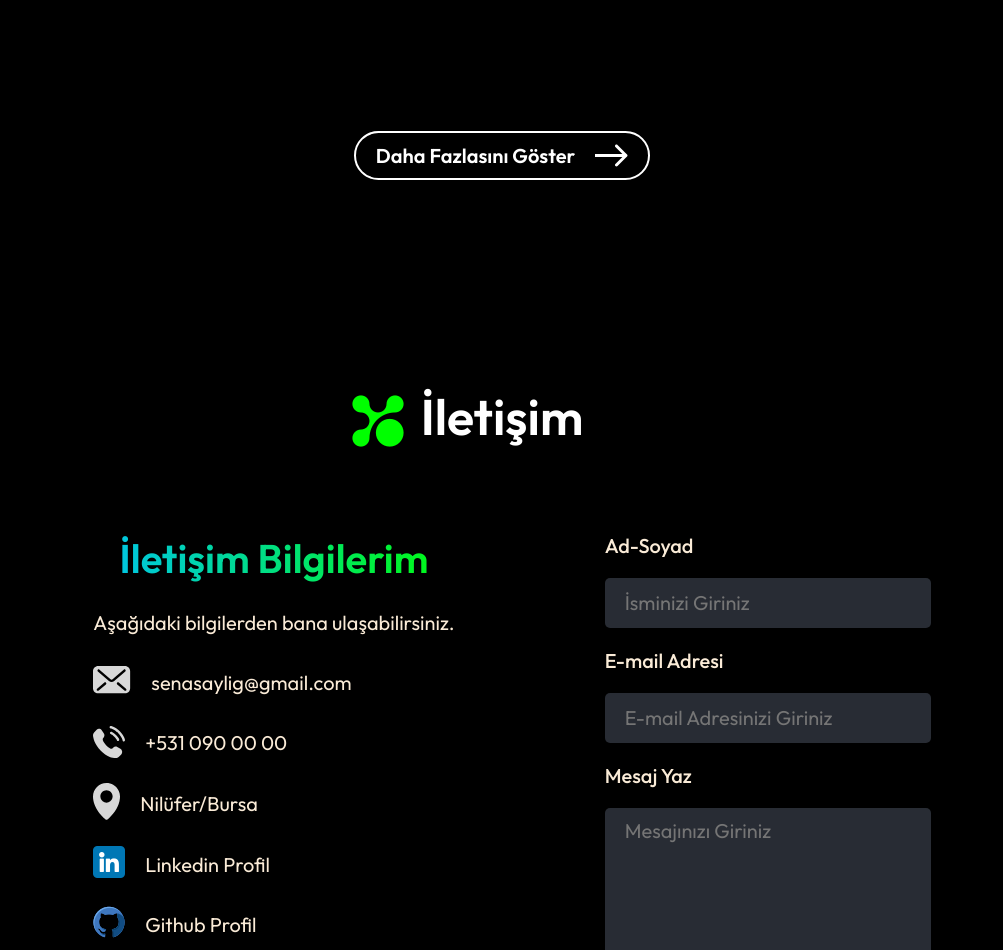
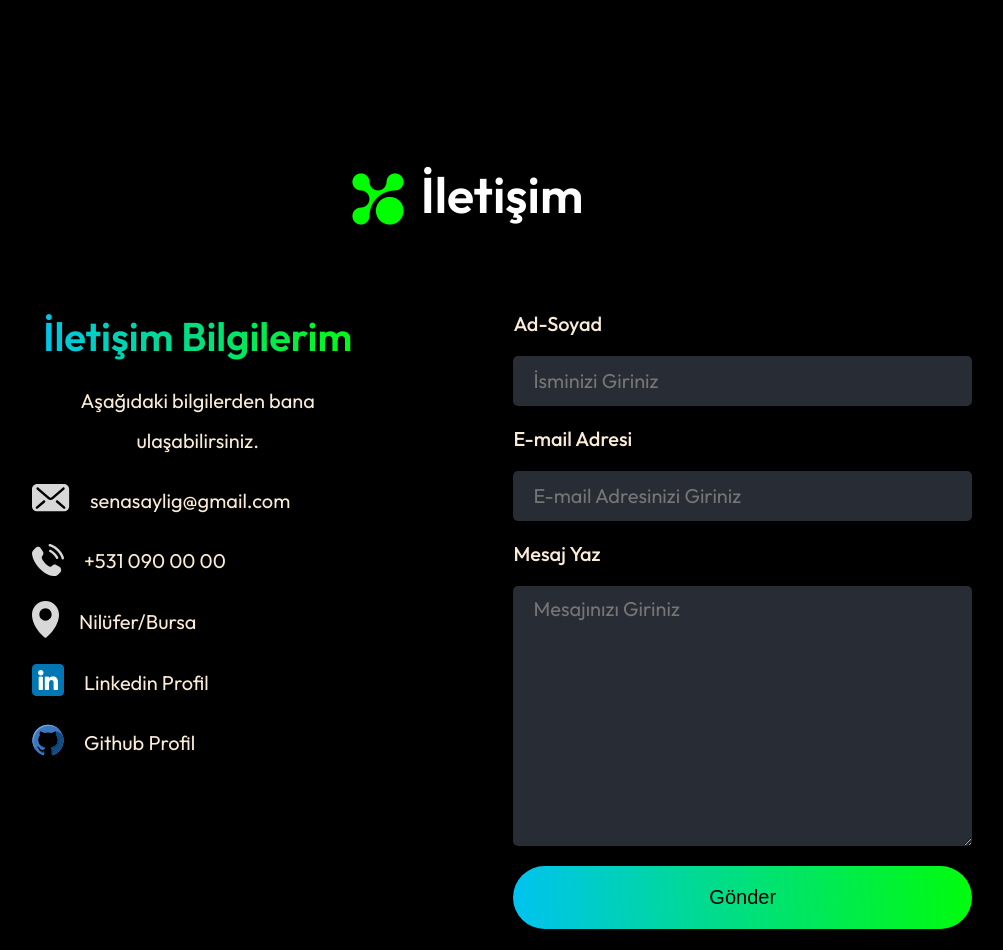
Before and after one commit to Senasylg/sena_saylig_portfolyo, a React (Create React App) app: page / in a window 1280 px wide. Shown: the part 4282-5232 px from the top of the page, without its empty margins (138-1141 px from the left). Built offline with nearby package versions, Linux system fonts and the light colour scheme; a web font is replaced by a local one.

Commit message:
new commit

```diff
--- a/src/Components/Contact/Contact.css
+++ b/src/Components/Contact/Contact.css
@@ -99,6 +99,116 @@
     margin-bottom: 50px;
     cursor: pointer;
     transition: 0.3s;
+    width: 100%;
+}
+.contact-submit:hover{
+    transform: scale(1.05);
+    transition: 0.3s;
+}.contact{
+    display: flex;
+    flex-direction: column;
+    align-items: center;
+    justify-content: center;
+    gap: 80px;
+    margin: 100px 170px;
+}
+.contact-title{
+    position: relative;
+}
+.contact-title h1{
+    padding: 5px 30px;
+    font-size: 50px;
+    font-weight: 600;
+    margin-top: 50px;
+}
+.contact-title img{
+    position: absolute;
+    bottom: 0;
+    left: -45px;
+    z-index: 0;
+}
+.contact-section{
+    display: flex;
+    gap: 150px;
+}
+.contact-left{
+    display: flex;
+    flex-direction: column;
+    gap: 20px;
+}
+.contact-left h1{
+    font-size: 40px;
+    font-weight: 600;
+    background: linear-gradient(267deg, #00ff00 -5.09%, #00BFFF 106.28%);
+    background-clip: text;
+    -webkit-background-clip: text;
+    -webkit-text-fill-color: transparent;
+}
+.contact-left p{
+    max-width: 500px;
+    color: antiquewhite;
+    font-size: 20px;
+    line-height: 40px;
+}
+.contact-details{
+    display: flex;
+    flex-direction: column;
+    gap: 20px;
+    color: antiquewhite;
+    font-size: 20px;
+}
+.contact-detail{
+    display: flex;
+    gap: 20px;
+    align-items: center;
+}
+.contact-right{
+    display: flex;
+    flex-direction: column;
+    align-items: start;
+    gap: 20px;
+    width: 500px;
+}
+.contact-right label{
+    color: antiquewhite;
+    font-size: 20px;
+    font-weight: 500;
+}
+.contact-right input{
+    border: none;
+    width: 100%;
+    height: 50px;
+    padding-left: 20px;
+    border-radius: 5px;
+    background: #282c34;
+    color: #a0a0a0;
+    font-family: 'outfit', sans-serif;
+    font-size: 20px;
+    box-sizing: border-box;
+}
+.contact-right textarea{
+    border: none;
+    width: 100%;
+    padding-top: 10px;
+    padding-left: 20px;
+    border-radius: 5px;
+    background: #282c34;
+    color: #a0a0a0;
+    font-family: 'outfit', sans-serif;
+    font-size: 20px;
+    box-sizing: border-box;
+}
+.contact-submit{
+    border: none;
+    color: black;
+    border-radius: 50px;
+    background: linear-gradient(267deg, #00ff00 -5.09%, #00BFFF 106.28%);
+    font-size: 20px;
+    padding: 20px 30px;
+    margin-bottom: 50px;
+    cursor: pointer;
+    transition: 0.3s;
+    width: 100%;
 }
 .contact-submit:hover{
     transform: scale(1.05);
--- a/src/Components/Projects/Projects.css
+++ b/src/Components/Projects/Projects.css
@@ -4,13 +4,14 @@
     align-items: center;
     justify-content: center;
     gap: 80px;
-    margin: 100px 170px;
+    margin: 80px 170px;
 }
 .projects-title{
     position: relative;
+    margin-bottom: -30px;
 }
 .projects-title h1{
-    padding: 5px 30px;
+    padding: 0px 30px;
     font-size: 50px;
     font-weight: 600;
     margin-top: 50px;
@@ -24,8 +25,7 @@
 .projects-container{
     display: grid;
     grid-template-columns: 1fr 1fr 1fr;
-    gap: 40px;
-    margin-bottom: 80px;
+    gap: 30px;
 }
 .projects-container img{
     box-sizing: border-box;
@@ -41,19 +41,21 @@
     border-radius: 10px;
     transition: 0.3s;
 }
-.projects-showMore{
+.projects-showMore {
     display: flex;
-    gap: 20px;
-    border-radius: 50px;
+    gap: 10px;
+    border-radius: 30px;
     border: 2px solid #fff;
-    padding: 10px 20px;
-    font-size: 20px;
-    font-weight: 600;
-    margin-bottom: 50px;
+    padding: 15px 30px;
+    font-size: 16px;
+    font-weight: 500;
+    margin-bottom: 10px;
+    margin-top: -70px;
     transition: 0.6s;
     cursor: pointer;
 }
-.projects-showMore:hover{
+
+.projects-showMore:hover {
     gap: 20px;
     transition: 0.6s;
 }
```
